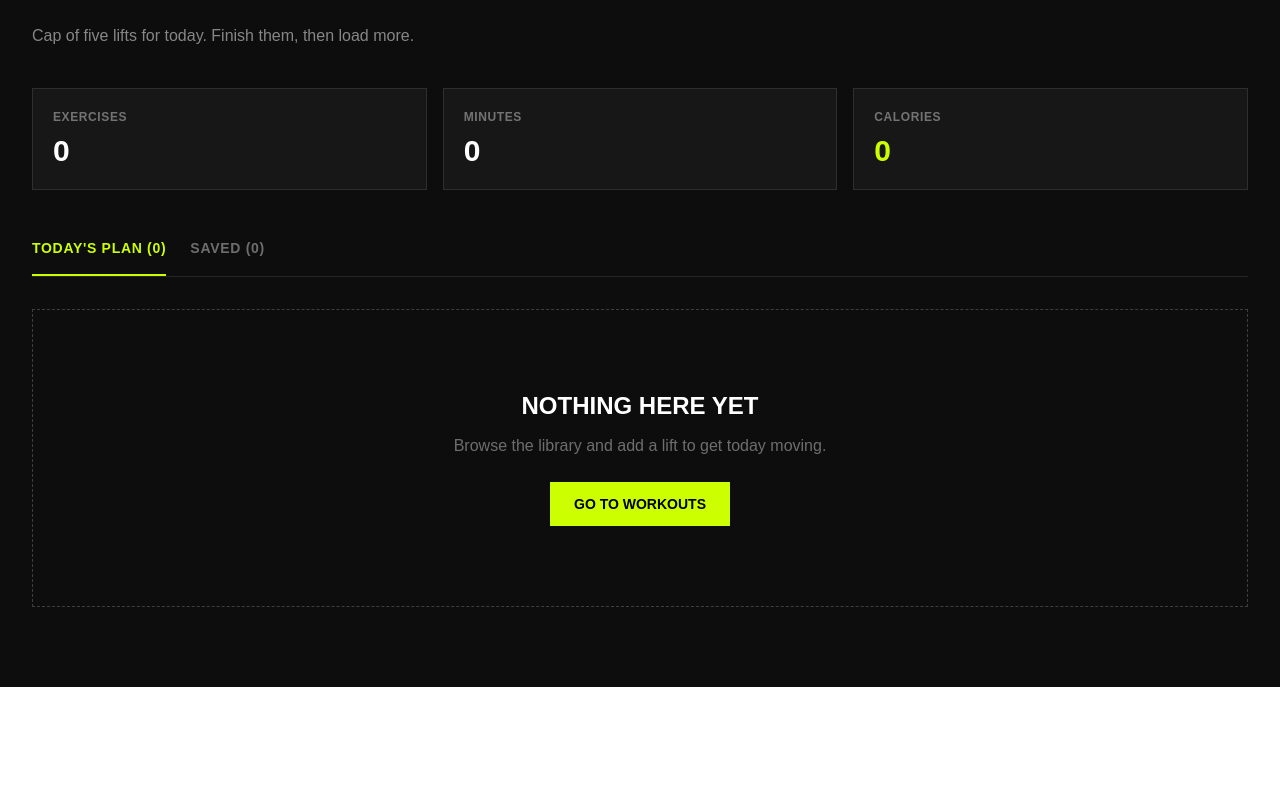
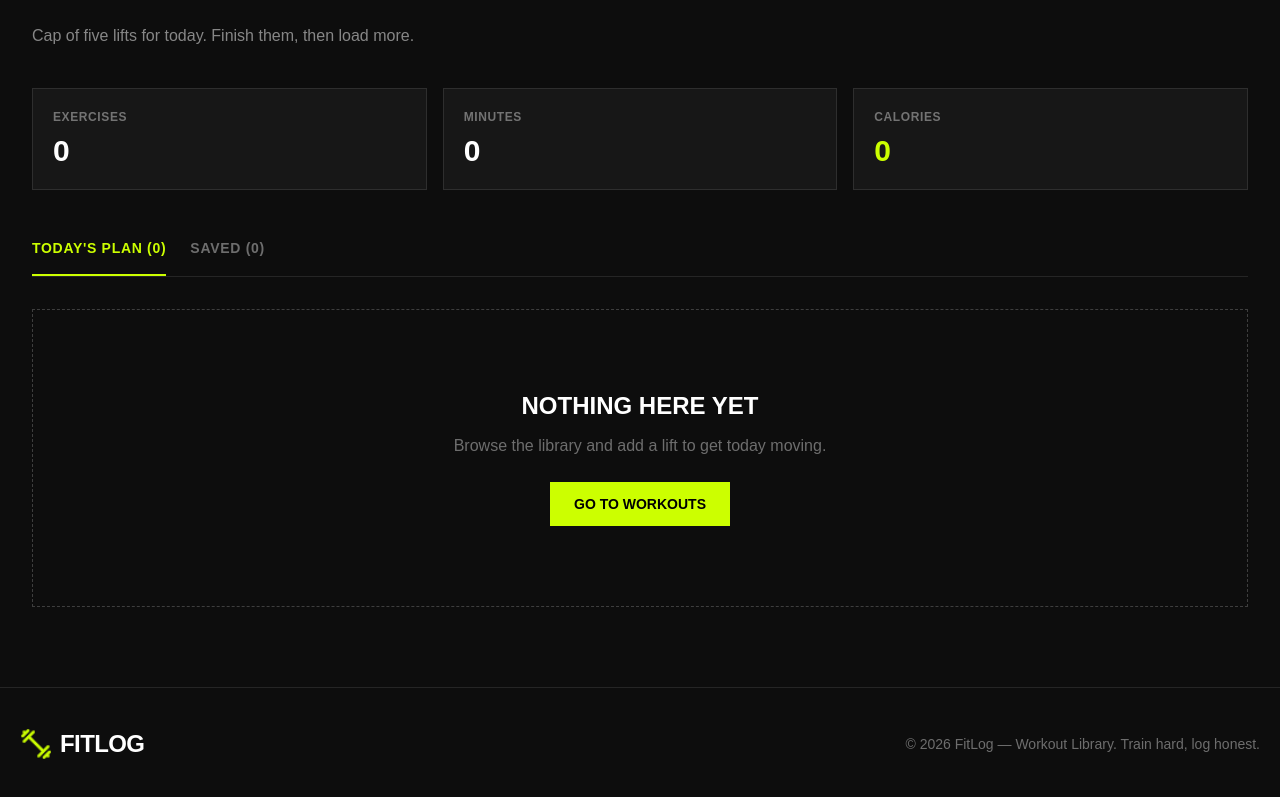
Before and after one commit to iftekharm-alasif/Assignment-6--based-on-next-js, a Next.js app: page /my-plan in a window 1280 px wide. Shown: the part 245-1042 px from the top of the page. Before the commit the page ends 932 px from the top, so only its background shows below. Built offline with nearby package versions, Linux system fonts and the light colour scheme.

Commit message:
add  footer

```diff
--- a/app/layout.tsx
+++ b/app/layout.tsx
@@ -3,6 +3,7 @@
 import "./globals.css";
 
 import Navbar from "@/components/Navbar";
+import Footer from "@/components/Footer";
 import Providers from "@/components/Providers";
 
 const geistSans = Geist({
@@ -20,16 +21,25 @@
   description: "Workout Library",
 };
 
-export default function RootLayout({ children }: LayoutProps<"/">) {
+export default function RootLayout({
+  children,
+}: Readonly<{
+  children: React.ReactNode;
+}>) {
   return (
     <html
       lang="en"
       className={`${geistSans.variable} ${geistMono.variable} h-full antialiased`}
     >
-      <body className="min-h-full flex flex-col">
+      <body className="min-h-screen flex flex-col">
         <Providers>
           <Navbar />
-          {children}
+
+          <main className="flex-1">
+            {children}
+          </main>
+
+          <Footer />
         </Providers>
       </body>
     </html>
--- /dev/null
+++ b/components/Footer.tsx
@@ -0,0 +1,32 @@
+import Image from "next/image";
+import Link from "next/link";
+
+const Footer = () => {
+  return (
+    <footer className="border-t border-white/10 bg-[#0d0d0d] px-5 py-10">
+      <div className="mx-auto flex max-w-7xl flex-col items-center justify-between gap-4 text-center md:flex-row md:text-left">
+        <div>
+          <Link href="/" className="flex items-center gap-2">
+            <Image
+              src="/assets/logo.png"
+              alt="FitLog Logo"
+              width={32}
+              height={32}
+              priority
+            />
+
+            <span className="text-2xl font-black tracking-tight text-white">
+              FITLOG
+            </span>
+          </Link>
+        </div>
+
+        <p className="text-sm text-white/40">
+          © 2026 FitLog — Workout Library. Train hard, log honest.
+        </p>
+      </div>
+    </footer>
+  );
+};
+
+export default Footer;
```
